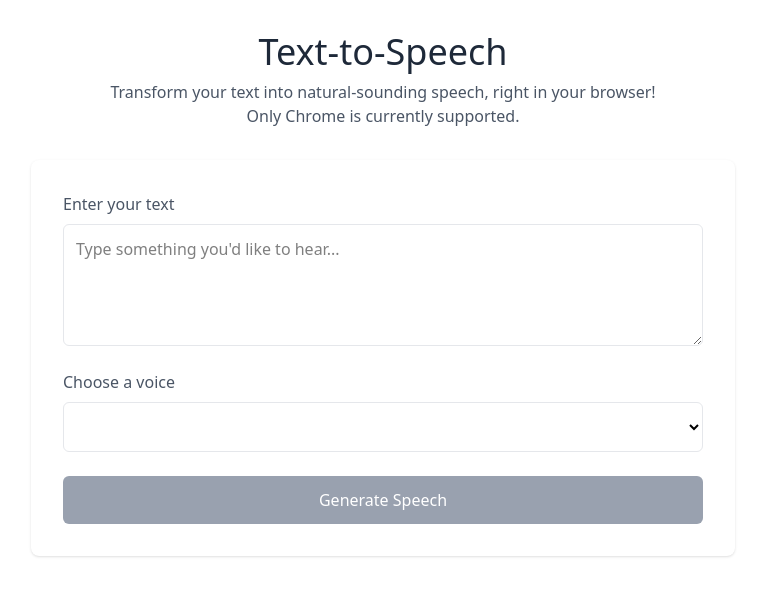
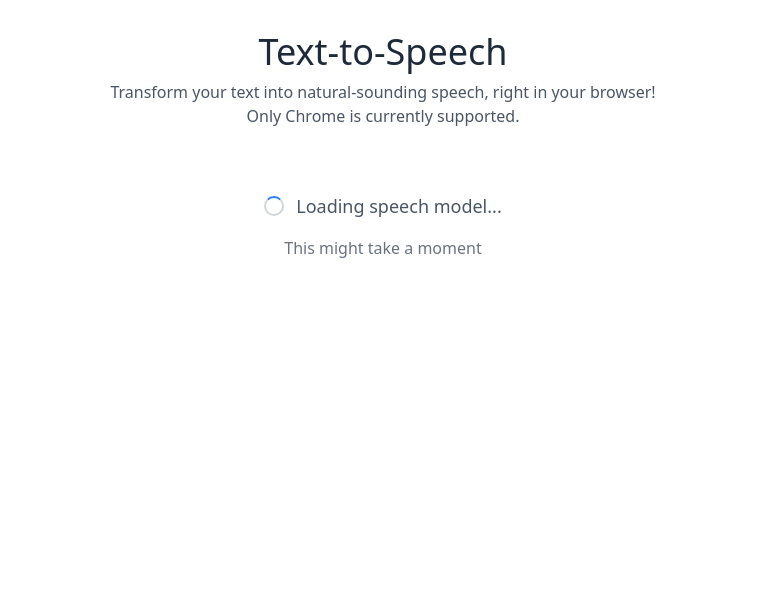
Before and after one commit to mikeesto-dump/kokoro-web, a SvelteKit app: page / in a window 1280 px wide. Shown: the top 596 px of the page, without its empty margins (257-1022 px from the left). Built offline with nearby package versions, Linux system fonts and the light colour scheme.

Commit message:
show loading state when model isn't ready yet

```diff
--- a/src/routes/+page.svelte
+++ b/src/routes/+page.svelte
@@ -6,6 +6,7 @@
 	let voices: { id: string; name: string }[] = $state([]);
 	let inputText = $state('');
 	let isLoading = $state(false);
+	let modelLoaded = $state(false);
 	let selectedVoice = $state('af_heart');
 	let audioElement: null | HTMLAudioElement = $state(null);
 
@@ -22,17 +23,17 @@
 				console.log('Loading model');
 				break;
 			case 'ready':
-				// Voices is actually an object, but we want to convert it to an array
+				// Voices is actually an object, but we want an array
 				voices = Object.entries(event.data.voices).map(([id, name]) => ({
 					id,
 					name
 				}));
 
-				// List of good voices to filter
+				// Only include a few good voices
 				const goodVoices = ['af_heart', 'af_bella', 'bf_emma', 'am_michael'];
 				voices = voices.filter((voice) => goodVoices.includes(voice.id));
 
-				console.log('Model loaded');
+				modelLoaded = true;
 				break;
 			case 'error':
 				console.error('Error from worker:', event.data);
@@ -69,7 +70,7 @@
 		});
 	}
 
-	let canSubmit = $derived(inputText.trim().length > 0 && !isLoading);
+	let canSubmit = $derived(inputText.trim().length > 0 && !isLoading && modelLoaded);
 </script>
 
 <main class="mx-auto max-w-3xl p-8">
@@ -79,6 +80,17 @@
 	</p>
 	<p class="mb-8 text-center text-gray-600">Only Chrome is currently supported.</p>
 
+	{#if !modelLoaded}
+		<div class="flex flex-col items-center justify-center p-8">
+			<div class="mb-4 flex items-center space-x-3">
+				<div
+					class="h-5 w-5 animate-spin rounded-full border-2 border-gray-300 border-t-blue-500"
+				></div>
+				<p class="text-lg font-medium text-gray-600">Loading speech model...</p>
+			</div>
+			<p class="text-center text-gray-500">This might take a moment</p>
+		</div>
+	{:else}
 		<form onsubmit={handleSubmit} class="flex flex-col gap-6 rounded-lg bg-white p-8 shadow-sm">
 			<div class="flex flex-col gap-2">
 				<label for="text-input" class="font-medium text-gray-600">Enter your text</label>
@@ -87,7 +99,7 @@
 					bind:value={inputText}
 					placeholder="Type something you'd like to hear..."
 					rows="4"
-				class="w-full rounded-md border border-gray-200 p-3 text-base focus:border-blue-500 focus:ring-2 focus:ring-blue-500/20 focus:outline-none"
+					class="w-full rounded-md border border-gray-200 p-3 text-base focus:border-blue-500 focus:ring-2 focus:ring-blue-500/20 focus:outline-none disabled:bg-gray-100"
 				></textarea>
 			</div>
 
@@ -121,4 +133,5 @@
 				<audio bind:this={audioElement} controls src={audioSource} class="w-full"></audio>
 			</div>
 		{/if}
+	{/if}
 </main>
```
Lines whose indentation alone changed are shown as unchanged.
